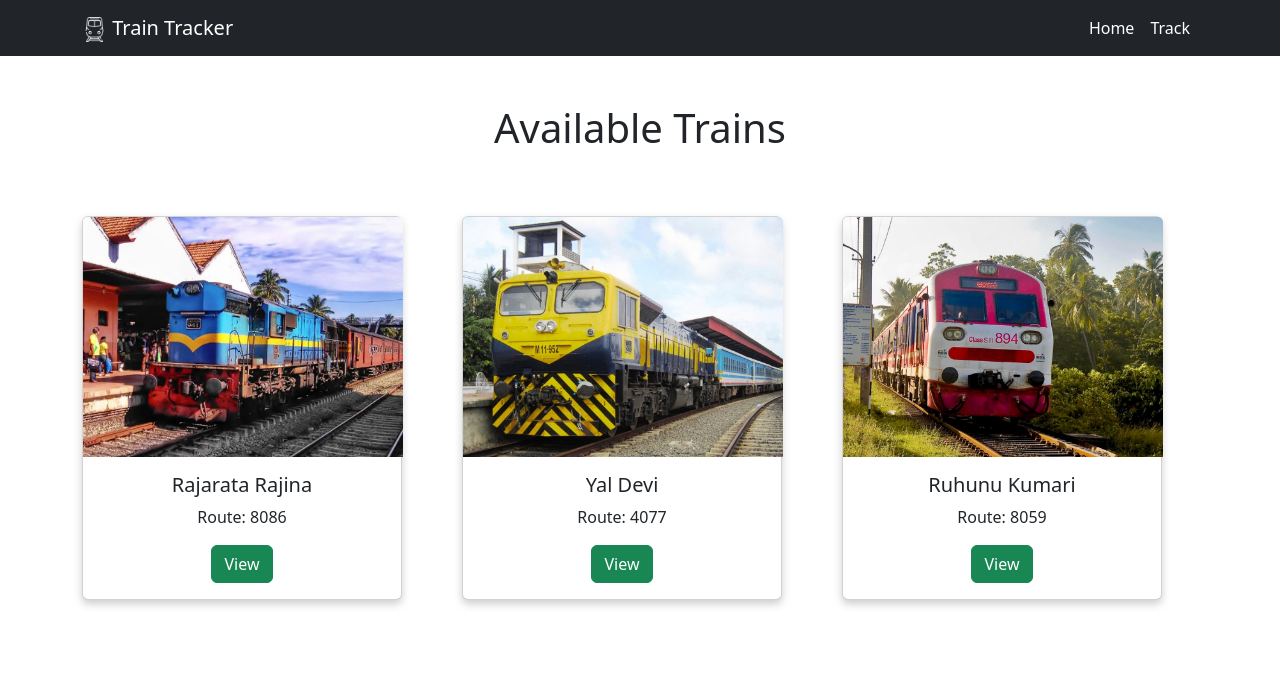
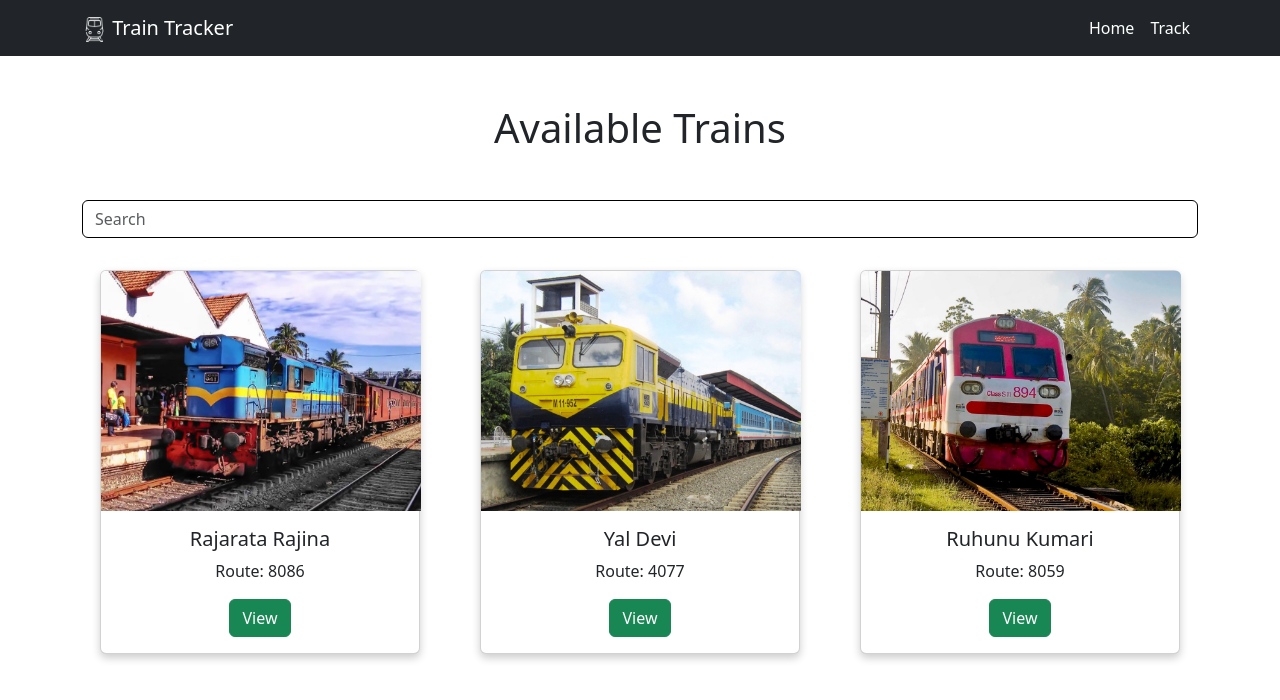
Before and after one commit to Ravana-ac/digital-control-system-frontend, a React (Vite) app: page /track in a window 1280 px wide. Shown: the top 700 px of the page. Built offline with nearby package versions, Linux system fonts and the light colour scheme; no server answers.

Commit message:
Search bar added

```diff
--- a/src/App.css
+++ b/src/App.css
@@ -128,3 +128,15 @@
   color: #0056b3;
 
 }
+
+
+
+#custom-form-control {
+
+  width: 100%;
+
+}
+
+#custom-form-control input {
+  border: 1px solid #000000;
+}
--- a/src/components/Track.jsx
+++ b/src/components/Track.jsx
@@ -2,7 +2,9 @@ import { Container, Row, Col } from 'react-bootstrap'
 import '../App.css'
 import NavBar from './Navbar'
 import TrainCard from './TrainCard'
-
+import Button from 'react-bootstrap/Button'
+import Form from 'react-bootstrap/Form'
+import InputGroup from 'react-bootstrap/InputGroup'
 const Track = () => {
   return (
     <>
@@ -11,8 +13,16 @@ const Track = () => {
         <div className='home-body'>
           <Container className='d-flex flex-column h-100 text-center'>
             <h1 className='text text-dark mt-5  mb-5'>Available Trains</h1>
-            <Row>
-              <Col md={6} lg={4} className='mb-4'>
+            <InputGroup id='custom-form-control' className='mb-3 '>
+              <Form.Control placeholder='Search' />
+            </InputGroup>
+
+            <Row className='w-1000 d-flex justify-content-between '>
+              <Col
+                md={6}
+                lg={4}
+                className='mb-4 d-flex justify-content-center '
+              >
                 <TrainCard
                   id={1}
                   name={'Rajarata Rajina'}
@@ -20,7 +30,11 @@ const Track = () => {
                   image={'rajarata rajina.jpg'}
                 />
               </Col>
-              <Col md={6} lg={4} className='mb-4'>
+              <Col
+                md={6}
+                lg={4}
+                className='mb-4 d-flex justify-content-center '
+              >
                 <TrainCard
                   id={2}
                   name={'Yal Devi'}
@@ -28,7 +42,11 @@ const Track = () => {
                   image={'yal devi.jpg'}
                 />
               </Col>
-              <Col md={6} lg={4} className='mb-4'>
+              <Col
+                md={6}
+                lg={4}
+                className='mb-4 d-flex justify-content-center '
+              >
                 <TrainCard
                   id={3}
                   name={'Ruhunu Kumari'}
```
